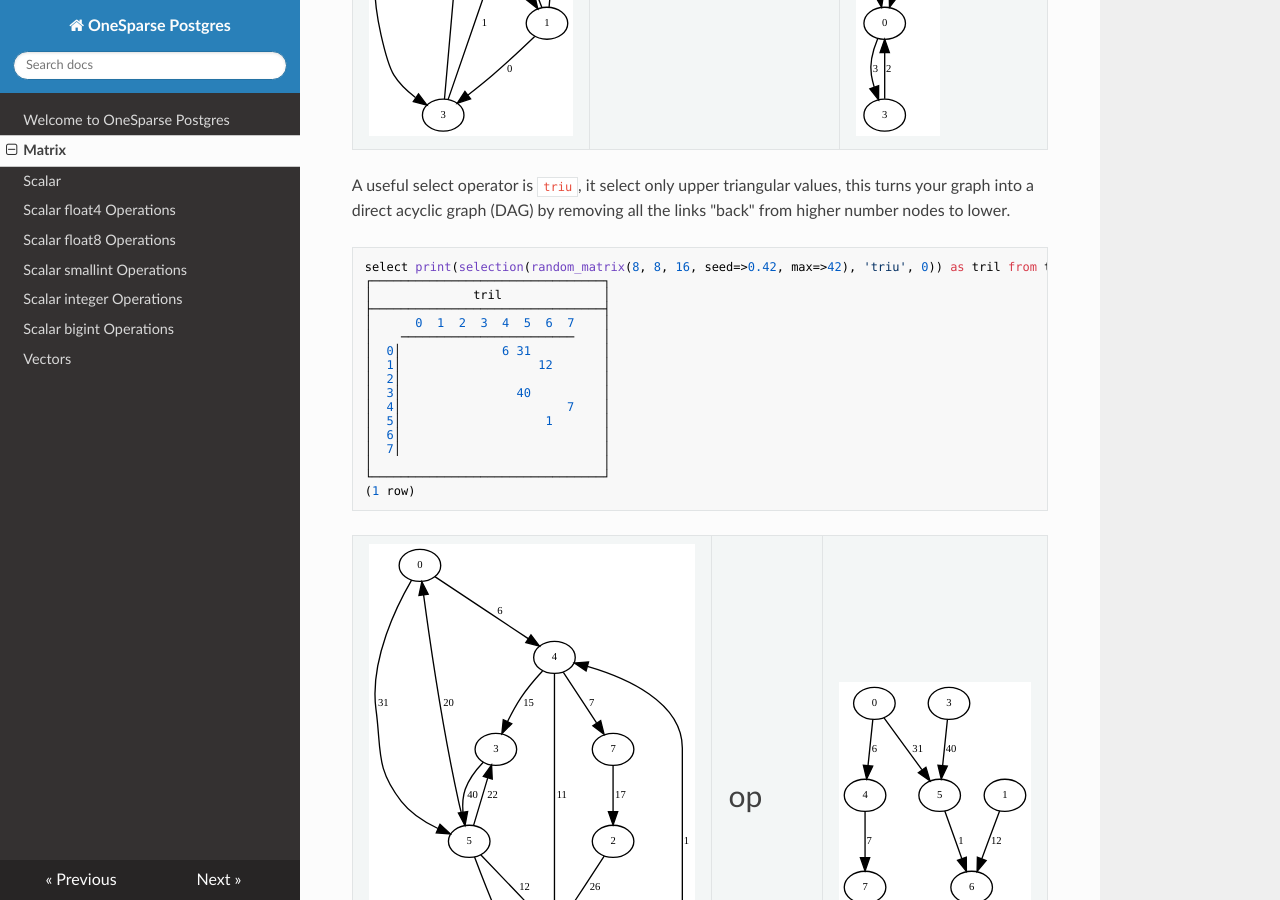
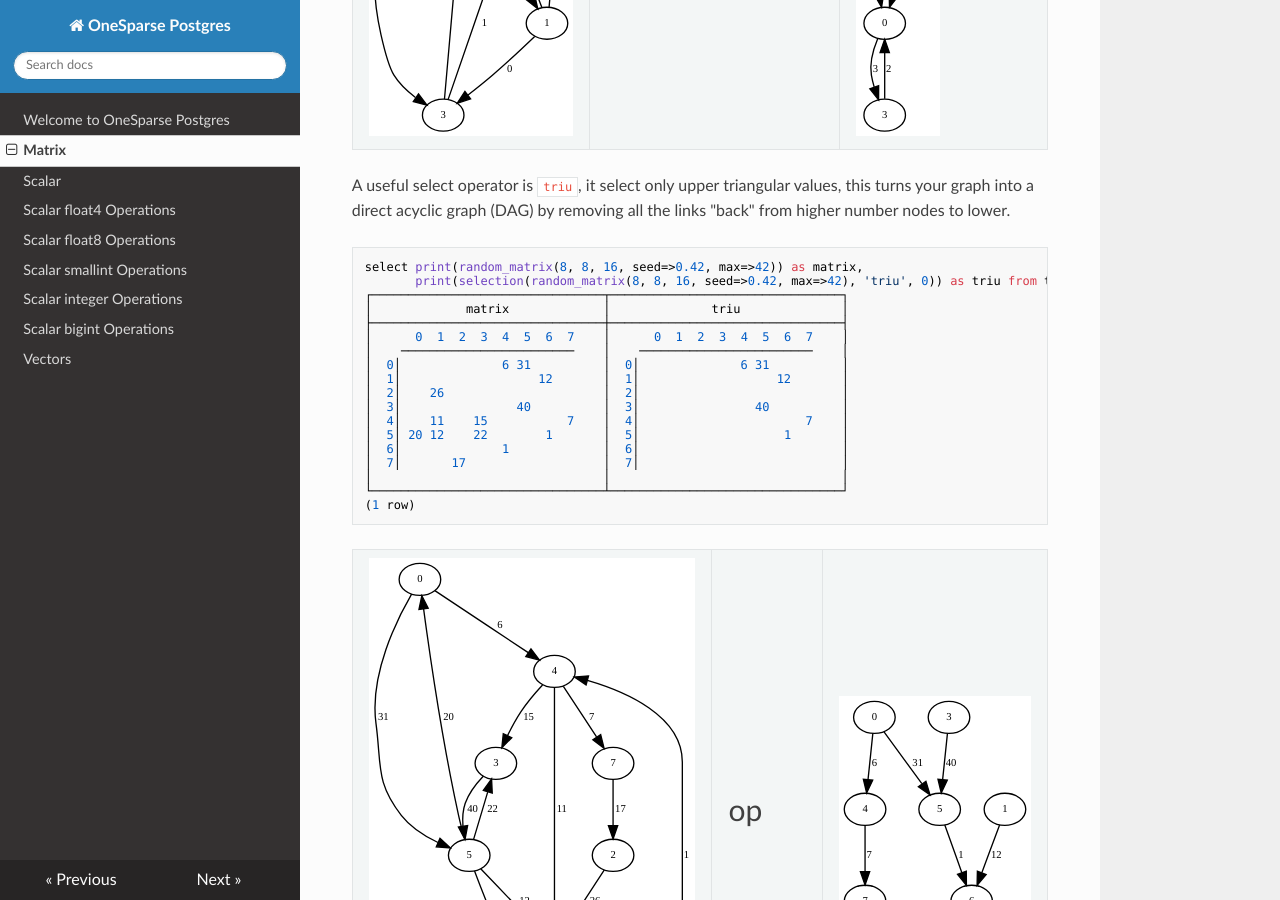
Before and after one commit to OneSparse/OneSparse, an MkDocs documentation site: the page built from docs/test_matrix_header.md, in a window 1280 px wide and 900 px high, scrolled down 13846 px. Built offline with MkDocs 1.6.1, drawn with Linux system fonts in a browser that asks for light colours; nearby versions of some CDN libraries.

Commit message:
more doc tweaks

````diff
--- a/docs/test_matrix_header.md
+++ b/docs/test_matrix_header.md
@@ -2724,22 +2724,23 @@ A useful select operator is `triu`, it select only upper triangular
 values, this turns your graph into a direct acyclic graph (DAG) by
 removing all the links "back" from higher number nodes to lower.
 ``` postgres-console
-select print(selection(random_matrix(8, 8, 16, seed=>0.42, max=>42), 'triu', 0)) as tril from test_fixture;
-┌────────────────────────────────┐
-│              tril              │
-├────────────────────────────────┤
-│      0  1  2  3  4  5  6  7    │
-│    ────────────────────────    │
-│  0│              6 31          │
-│  1│                   12       │
-│  2│                            │
-│  3│                40          │
-│  4│                       7    │
-│  5│                    1       │
-│  6│                            │
-│  7│                            │
-│                                │
-└────────────────────────────────┘
+select print(random_matrix(8, 8, 16, seed=>0.42, max=>42)) as matrix,
+       print(selection(random_matrix(8, 8, 16, seed=>0.42, max=>42), 'triu', 0)) as triu from test_fixture;
+┌────────────────────────────────┬────────────────────────────────┐
+│             matrix             │              triu              │
+├────────────────────────────────┼────────────────────────────────┤
+│      0  1  2  3  4  5  6  7    │      0  1  2  3  4  5  6  7    │
+│    ────────────────────────    │    ────────────────────────    │
+│  0│              6 31          │  0│              6 31          │
+│  1│                   12       │  1│                   12       │
+│  2│    26                      │  2│                            │
+│  3│                40          │  3│                40          │
+│  4│    11    15           7    │  4│                       7    │
+│  5│ 20 12    22        1       │  5│                    1       │
+│  6│              1             │  6│                            │
+│  7│       17                   │  7│                            │
+│                                │                                │
+└────────────────────────────────┴────────────────────────────────┘
 (1 row)
 
 ```
````
Also changed, not shown: site/index.html, site/search/search_index.json, site/test_matrix_header/index.html, 3 other files.
